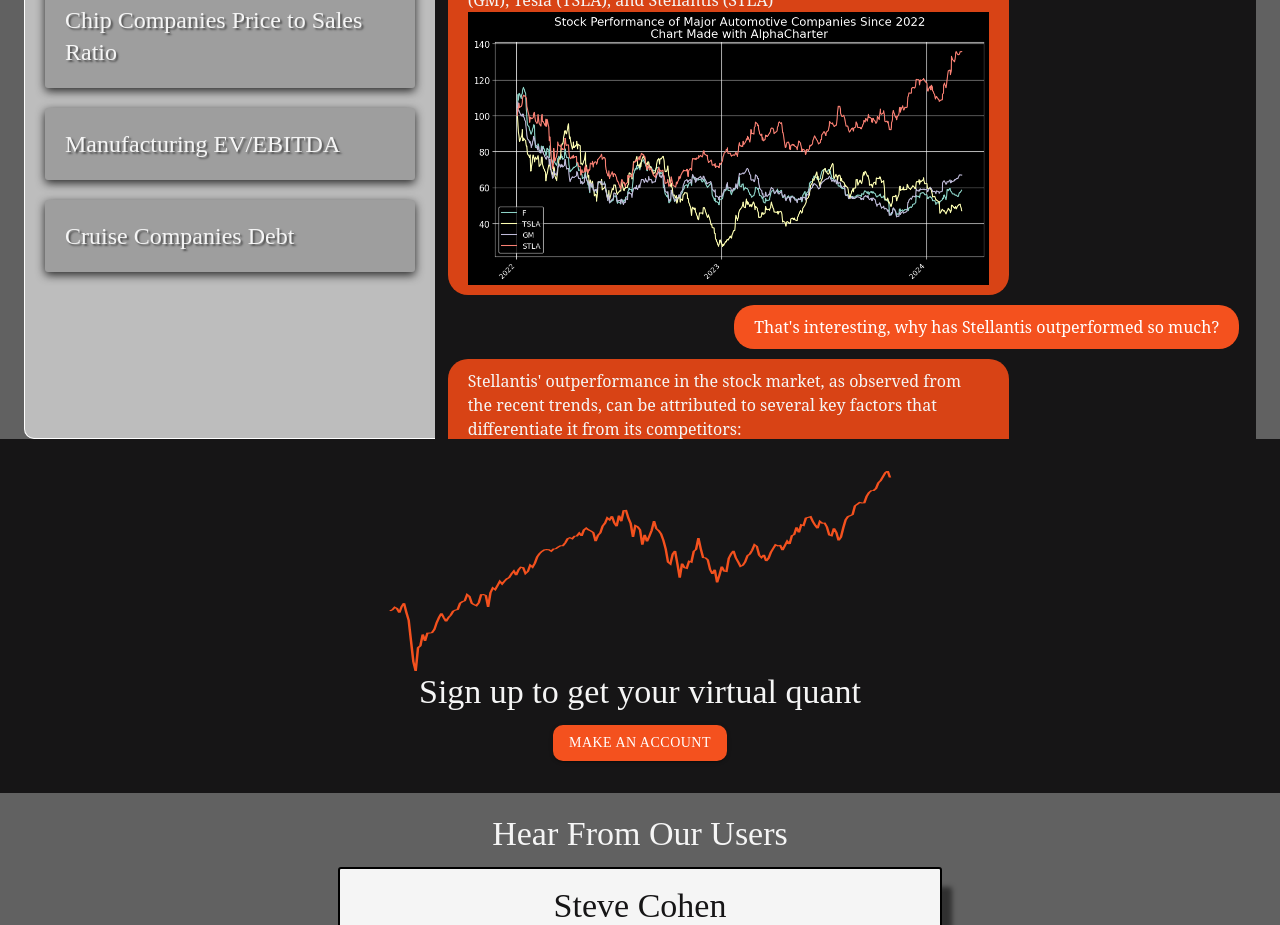
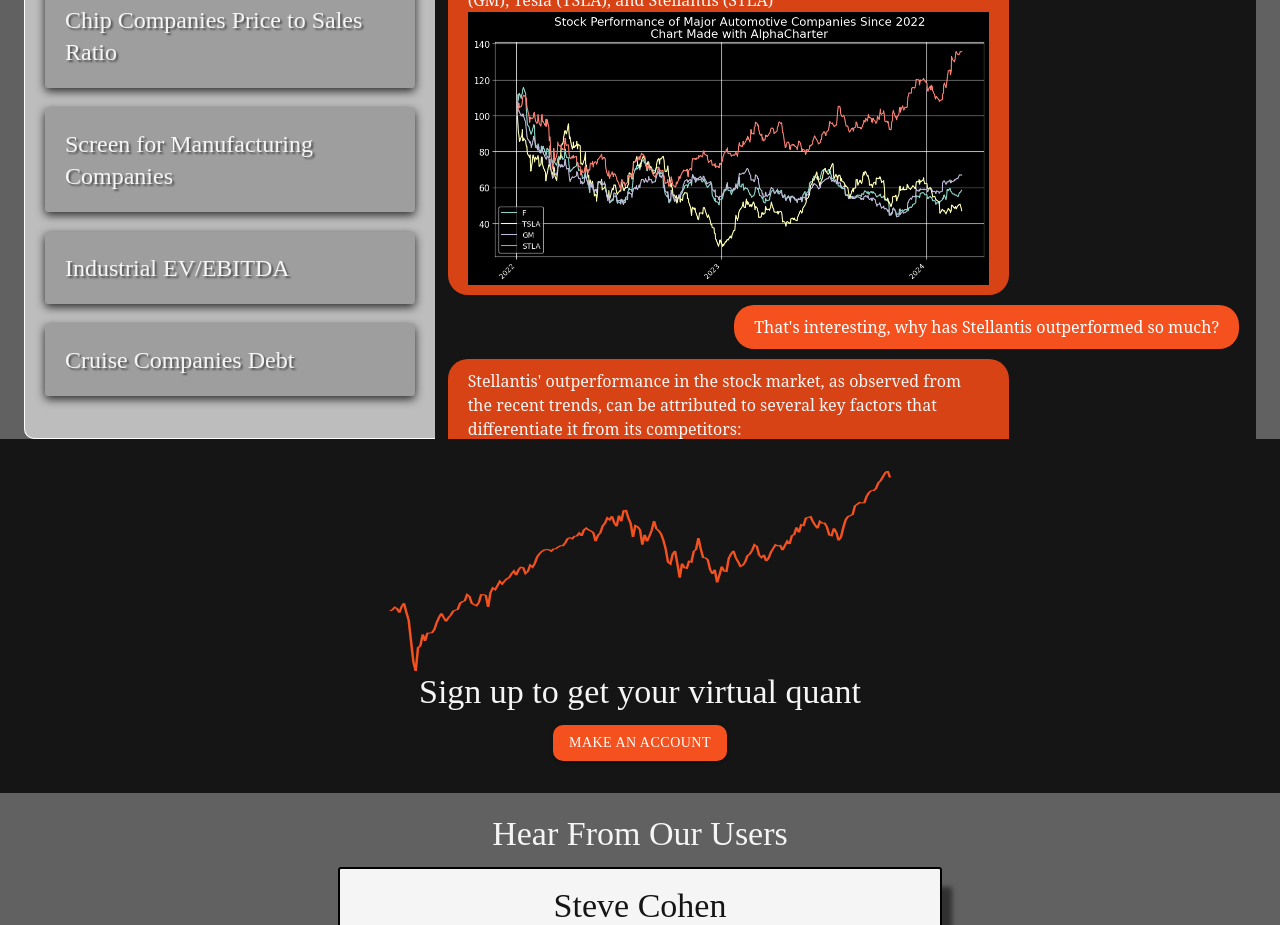
Before and after one commit to SailingSF/alphacharter-frontend, a React (Create React App) app: page / in a window 1280 px wide. Shown: the part 1060-1985 px from the top of the page. Built offline with nearby package versions, Linux system fonts and the light colour scheme.

Commit message:
add screening example to demo

```diff
--- a/src/components/AppDemo.jsx
+++ b/src/components/AppDemo.jsx
@@ -8,6 +8,7 @@ import manufactoring_evebitda from '../images/manufacturing_evebitda.png';
 import manufacturing_debtequity from '../images/manufacturing_debtequity.png';
 import cruise_debtequity_img from '../images/cruise_debtequity.png';
 import cruise_interestcoverage from '../images/cruise_interestcoverage.png';
+import manuf_screen_stock_perf from '../images/manuf_screen_stock_perf.png';
 
 const demoChats = {
     automotive: { title: "Auto Company Stock Performance",
@@ -25,8 +26,17 @@ const demoChats = {
       { owner: 'assistant', text: "This chart visually represents the valuation of these companies based on their sales revenue, where the P/S ratio is a comparison of a company's stock price to its revenue per share.<br></br>A few insights from this chart:<br></br><strong>Nvidia (NVDA)</strong> shows a notably higher P/S ratio compared to the others, which indicates the market is willing to pay more for each dollar of NVDA's sales. This could be due to expectations of higher growth or better profit margins. <strong>AMD</strong> also shows a relatively high P/S ratio though not as high as Nvidia, suggesting the market also has high expectations for AMD's growth and profitability. <strong>Intel (INTC)</strong>, being a more established and mature company, shows the lowest P/S ratio among the four. This suggests the market views INTC as a more stable, less growth-intensive investment. <strong>Qualcomm (QCOM)</strong>'s P/S ratio is generally higher than Intel's but lower than those of AMD and NVDA, placing it in a middle ground in terms of market valuation relative to sales. The trends observed here reflect market perceptions about each company's growth potential, profitability, and risk. Higher P/S ratios for Nvidia and AMD indicate stronger growth expectations, while the lower ratio for Intel reflects its established presence and possibly lower growth outlook. Qualcomm's position suggests it strikes a balance between growth expectations and stability." },
       // Add more messages as needed
     ]},
+    manuf_screen: {
+      title: 'Screen for Manufacturing Companies',
+      messages: [
+          { owner: 'user', text: "I want to compare the most profitable manufacturing companies over $50M market cap. Let's see their stock performance over the past 6 years."},
+          { owner: 'assistant', text: "Hi Max! To compare the most profitable manufacturing companies with a market cap over $50 million, we'll follow these steps:<br><br><strong>Screen for the Most Profitable Manufacturing Companies:</strong> We'll use net income as our metric for profitability.<br><strong>Generate Stock Performance Chart:</strong> We'll then generate a stock performance chart for the top companies over the last 6 years.<br><br>Let's start by screening for the most profitable manufacturing companies. I'll set the minimum market cap to $50 million.<br><br>I'll proceed with that and get back to you shortly.", },
+          { owner: 'assistant', text: "We have screened the top 5 most profitable manufacturing companies with a market capitalization above $50 million. Here are the companies:<br><br><strong>NVIDIA Corporation (NVDA)</strong>: Net income of $29.75 billion<br><strong>Stellantis N.V. (STLA)</strong>: Net income of $25.42 billion<br><strong>Tesla, Inc. (TSLA)</strong>: Net income of $13.61 billion<br><strong>The Coca-Cola Company (KO)</strong>: Net income of $10.78 billion<br><strong>Emerson Electric Co. (EMR)</strong>: Net income of $10.74 billion<br><br>Now, we'll generate a stock performance chart for these companies over the past 6 years to see how their stock prices have performed.", imageUrl: manuf_screen_stock_perf},
+          { owner: 'assistant', text: "<h3>Observations:</h3><strong>NVIDIA Corporation (NVDA)</strong> has shown spectacular growth, especially from mid-2023 onwards. Its stock price saw an explosive increase.<br><strong>Stellantis N.V. (STLA)</strong> had a more fluctuating pattern but has regained and surpassed its initial value in the last few months.<br><strong>Tesla, Inc. (TSLA)</strong> witnessed massive growth starting around late 2019 and peaking by the end of 2021. However, it saw some significant drops afterward but remains far above its 2018 value.<br><strong>The Coca-Cola Company (KO)</strong> displayed relatively steady growth with some fluctuations, maintaining a stable appreciation over the years.<br><strong>Emerson Electric Co. (EMR)</strong> experienced moderate growth with some noticeable peaks around 2021-2022 and maintains a gradual upward trend.<br><br>This visualization highlights the substantial volatility in the tech-oriented stocks like NVDA and TSLA, compared to the more stable growth seen in companies like KO and EMR. Let me know if you need any further analysis or other data!"}
+      ]
+  },
     industrials_debt: {
-        title: 'Manufacturing EV/EBITDA',
+        title: 'Industrial EV/EBITDA',
         messages: [
             { owner: 'user', text: 'Help me value industrial/manufacturing companies like GE who have a lot of debt. I want to see how that affects their valuations.'},
             { owner: 'assistant', text: "I made a chart showing the <strong>EV to EBITDA Ratio</strong> for some more indebted manufactring companies", imageUrl: manufactoring_evebitda },
```
Also changed, not shown: src/images/manuf_screen_stock_perf.png (added).
